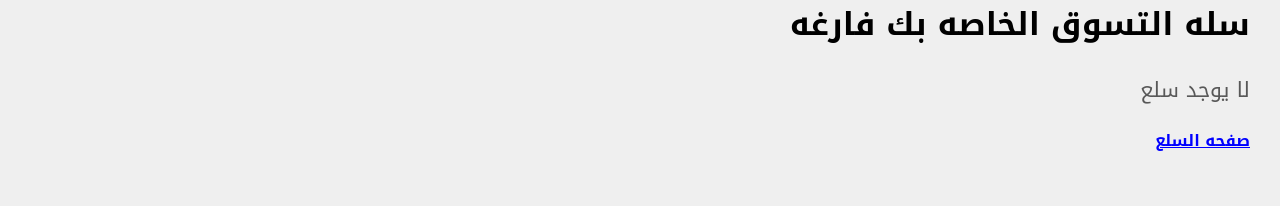
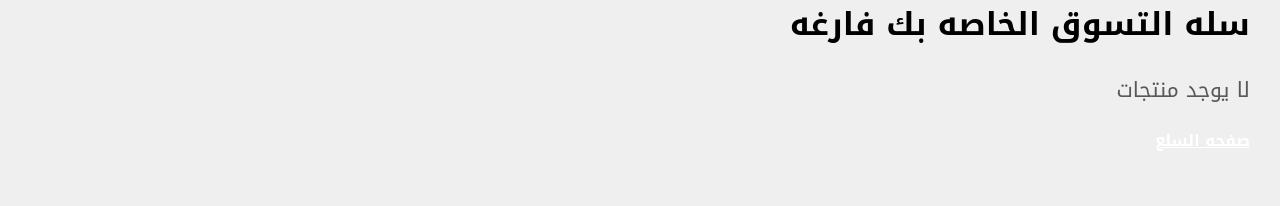
Before and after one commit to David-111409/E-Commerce-Baghdad, a React (Vite) app: page /cart in a window 1280 px wide. Shown: the part 286-492 px from the top of the page. Built offline with nearby package versions, Linux system fonts and the light colour scheme; the HTML template or start-up script is replaced by a standard one.

Commit message:
adding some edits

```diff
--- a/src/pages/cart/Cart.jsx
+++ b/src/pages/cart/Cart.jsx
@@ -4,7 +4,7 @@ const Cart = () => {
   return (
     <div className="empty-cart">
       <h1>سله التسوق الخاصه بك فارغه</h1>
-      <p>لا یوجد سلع</p>
+      <p>لا یوجد منتجات</p>
       <Link className="empty-cart-link" to="/products">
         صفحه السلع
       </Link>
--- a/src/pages/cart/cart.css
+++ b/src/pages/cart/cart.css
@@ -21,3 +21,8 @@
   font-weight: 600;
   text-decoration: underline;
 }
+
+body.dark-theme .empty-cart h1,
+.empty-cart-link {
+  color: white;
+}
```
